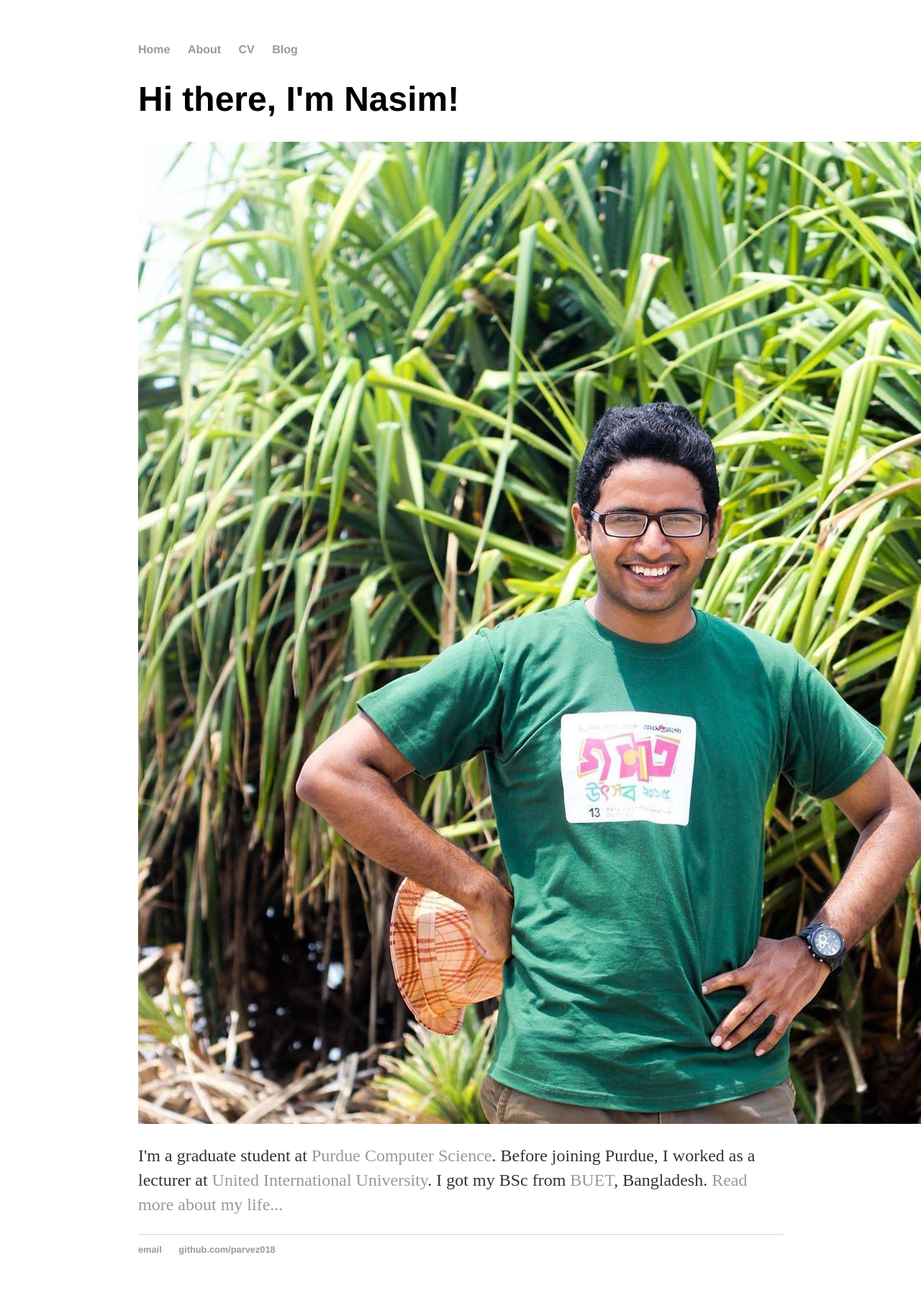
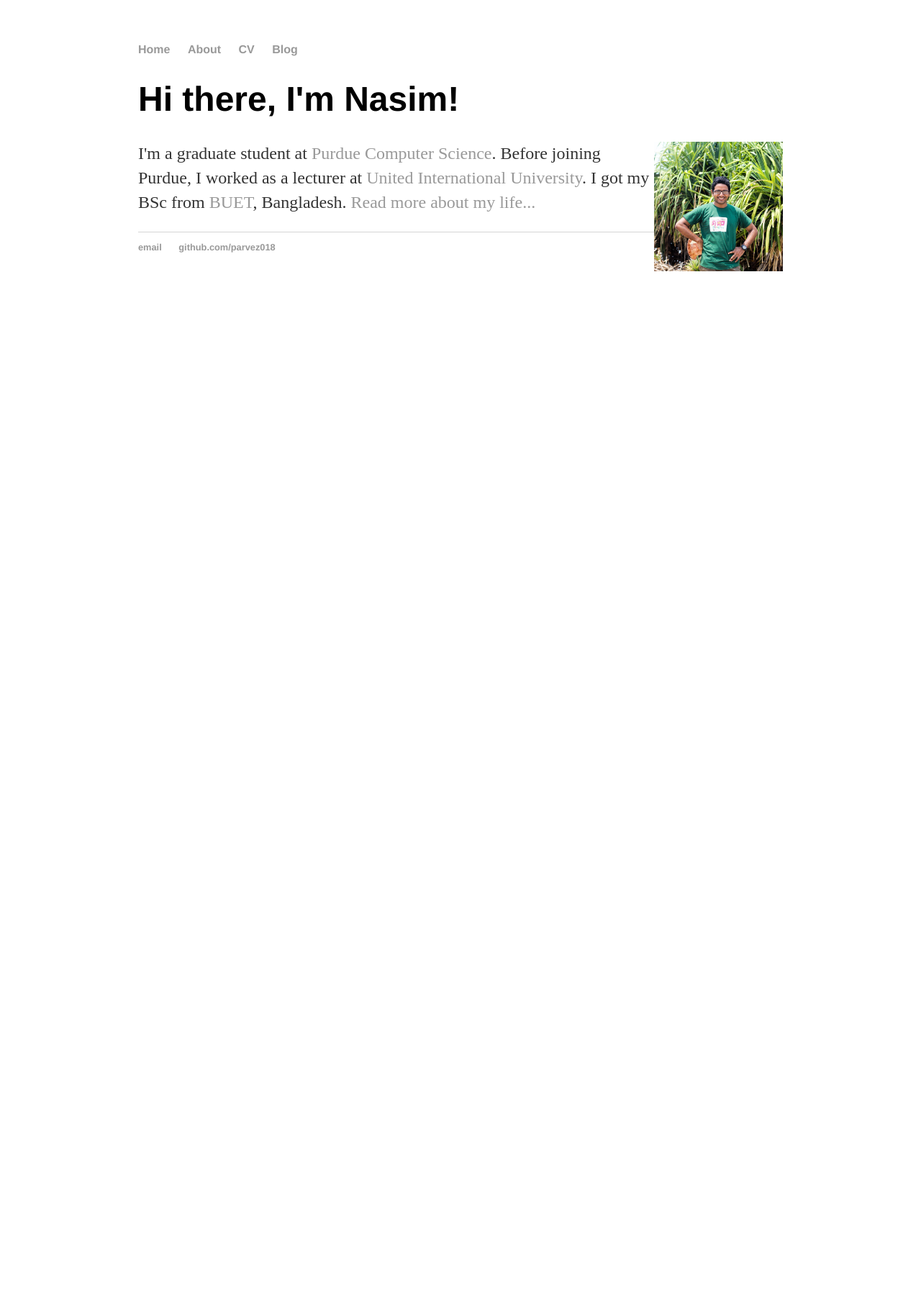
Before and after one commit to parvez018/parvez018.github.io, a Jekyll site: the page built from index.md, in a window 1280 px wide. Shown: the whole page at 72% size. Built offline with Jekyll 4.4.1, drawn with Linux system fonts in a browser that asks for light colours; after the commit the page ends 900 px from its top, so only the background shows below that.

Commit message:
Update index.md

```diff
--- a/index.md
+++ b/index.md
@@ -3,7 +3,7 @@
 title: Nasim's Page
 ---
 <div class="blurb">
-	<h1>Hi there, I'm Nasim!</h1> <img src="/images/profile.jpg" alt="Nasim's picture"/>
+	<h1>Hi there, I'm Nasim!</h1> <img src="/images/profile.jpg" alt="Nasim's picture" style="width:20%;height:auto;" align="right"/>
 
   <p>I'm a graduate student at <a href="https://www.cs.purdue.edu/">Purdue Computer Science</a>. Before joining Purdue, I worked as a lecturer at <a href="http://www.uiu.ac.bd/">United International University</a>. I got my BSc from <a href="https://www.buet.ac.bd/web/">BUET</a>, Bangladesh. <a href="/about">Read more about my life...</a></p>
 </div>
```
